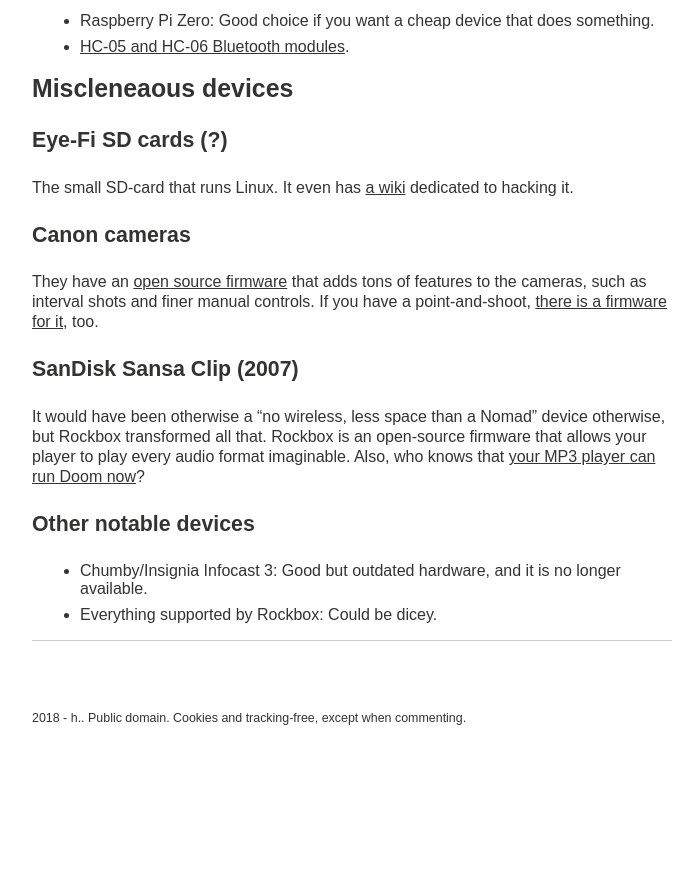
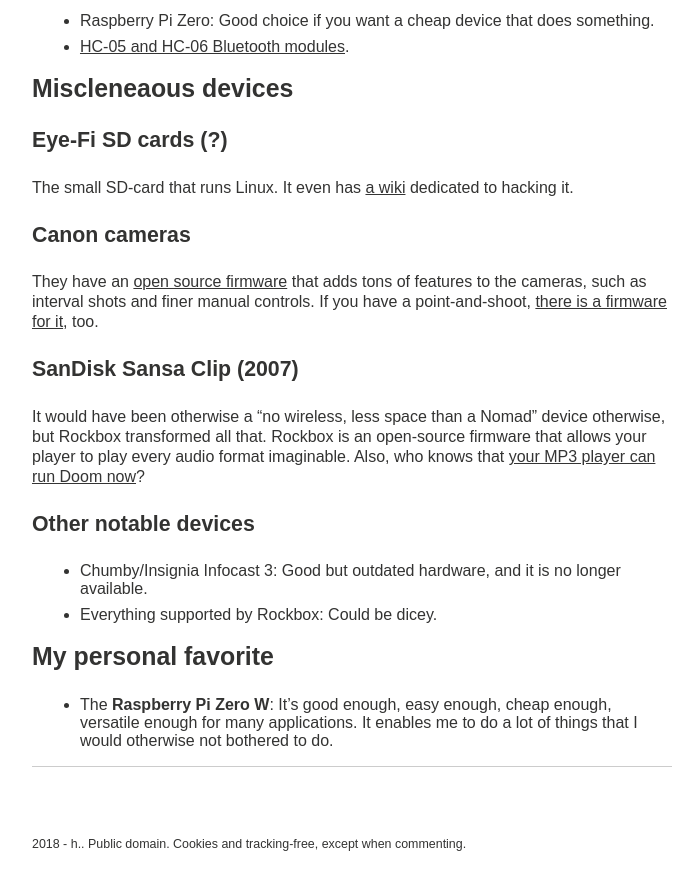
Before and after one commit to htruong/htruong.github.io, a Jekyll site: the page built from hackable.md, in a window 1280 px wide and 900 px high, scrolled down 2850 px. Shown: the top 890 px of the window, without its empty margins (288-985 px from the left). Built offline with Jekyll 4.4.1, drawn with Linux system fonts in a browser that asks for light colours; nearby versions of some CDN libraries; comment, search, counter and statistics services are not loaded; before the commit the page ends 3624 px from its top, so only the background shows below that.

Commit message:
[pages] update hackable devices

```diff
--- a/hackable.md
+++ b/hackable.md
@@ -8,6 +8,7 @@
 Here I try to maintain a list of consumer devices that are ubiquitous, cheap and have significant hacking values, many accidentally and unintended by the manufacturers. I tried to list all the devices that are still somewhat relevant to 2017 (i.e. still somewhat useful), instead of just being historically interesting.
 
 The advent of custom firmwares have pushed the capabilities and use cases of those devices to far beyond their intended original use, extending their life way beyond their official support lifetime.
+
 
 
 ## Laptops
@@ -113,3 +114,7 @@
 
 - Chumby/Insignia Infocast 3: Good but outdated hardware, and it is no longer available.
 - Everything supported by Rockbox: Could be dicey.
+
+## My personal favorite
+
+- The **Raspberry Pi Zero W**: It's good enough, easy enough, cheap enough, versatile enough for many applications. It enables me to do a lot of things that I would otherwise not bothered to do.
```
